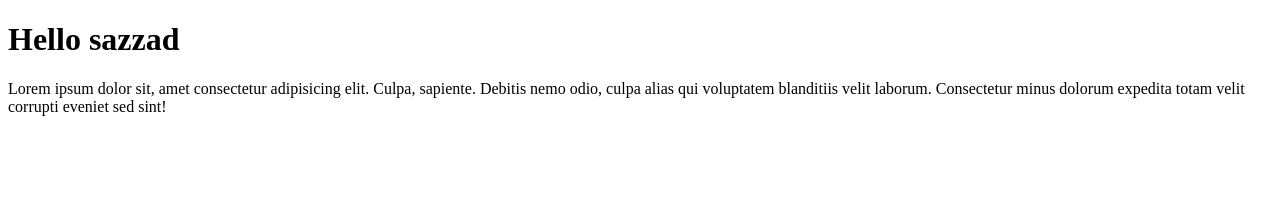
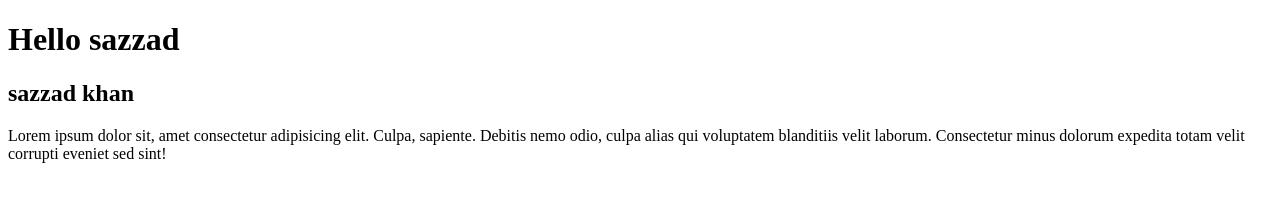
Before and after one commit to sazzad7066/Pratice_js, a plain HTML site: page index.html in a window 1280 px wide. Drawn offline with Linux system fonts and the light colour scheme.

Commit message:
Update index.html

```diff
--- a/index.html
+++ b/index.html
@@ -7,6 +7,7 @@
 </head>
 <body>
     <h1>Hello sazzad</h1>
+    <h2>sazzad khan</h2>
     <p>Lorem ipsum dolor sit, amet consectetur adipisicing elit. Culpa, sapiente. Debitis nemo odio, culpa alias qui voluptatem blanditiis velit laborum.
     Consectetur minus dolorum expedita totam velit corrupti eveniet sed sint!</p>
 </body>
```
